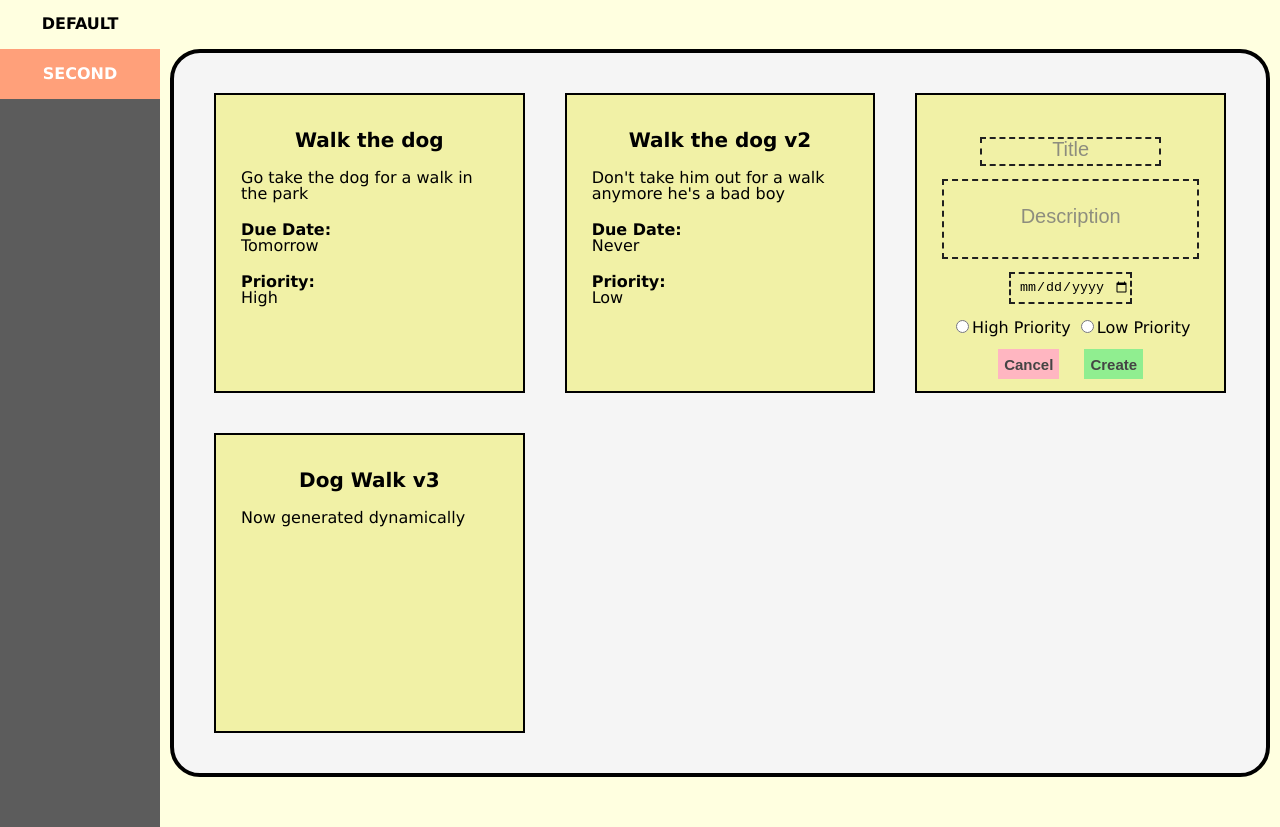
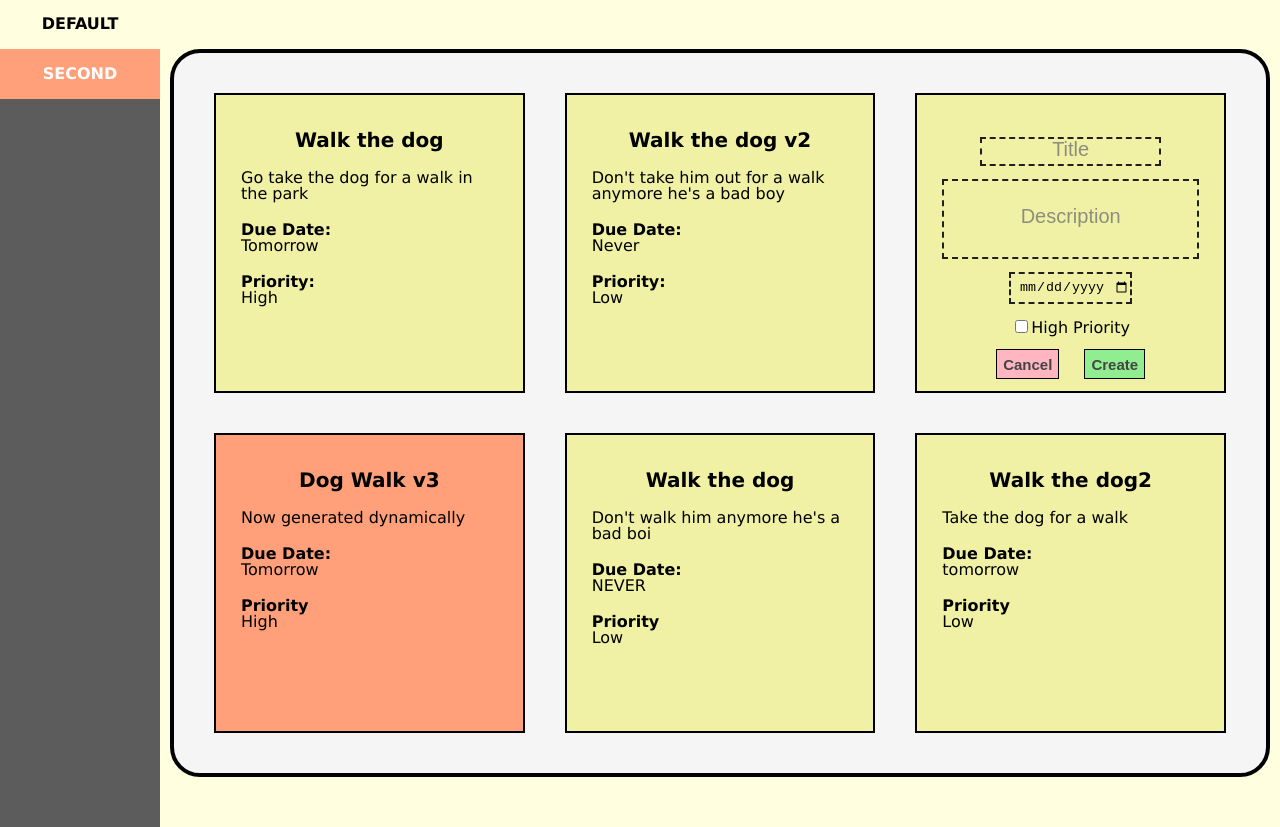
Before and after one commit to lufere/to-do-list, a website with bundled scripts: page dist/index.html in a window 1280 px wide. Shown: the part 101-928 px from the top of the page. Built offline with nearby package versions, Linux system fonts and the light colour scheme.

Commit message:
Created a DOM method to render the list array of a category

```diff
--- a/css/style.css
+++ b/css/style.css
@@ -127,6 +127,7 @@ main{
 
 #newTodo{
     padding-bottom: 5px;
+    /* background-color: rgba(255, 138, 138, 0.815); */
 }
 
 ::placeholder{
@@ -153,7 +154,9 @@ main{
     border: none;
     font-weight: bold;
     font-size: 15px;
-    color: rgb(68, 68, 68)
+    color: rgb(68, 68, 68);
+    cursor: pointer;
+    border: 1px solid black;
 }
 
 #cancel{
@@ -164,11 +167,12 @@ main{
     background-color: lightgreen;
 }
 
-/*
+
 .high{
     background-color: lightsalmon;
 }
 
+/*
 .low{
     background-color: lightgreen;
 }
--- a/src/DOM-manipulation.js
+++ b/src/DOM-manipulation.js
@@ -2,22 +2,55 @@ const DOM = (()=>{
     const createTodo = (todo) =>{
         let todoContainer = document.createElement("div");
         todoContainer.classList.add("todo");
+        //title creation
         let title = document.createElement("h3");
         title.classList.add("title");
         title.innerHTML = todo.title;
+        //description creation
         let description = document.createElement("p");
         description.classList.add("description");
         description.innerHTML = todo.description;
-        let dueDate = document.createElement("p");
+        //dueDate creation
+        let dueDate = document.createElement("div");
+        dueDate.classList.add("dueDate");
+        let dateTitle = document.createElement("p");
+        dateTitle.innerHTML = "Due Date:"
+        let dateValue = document.createElement("p");
+        dateValue.innerHTML = todo.dueDate;
+        dueDate.appendChild(dateTitle);
+        dueDate.appendChild(dateValue);
+        //priority creation
+        let priority = document.createElement("div");
+        priority.classList.add("priority");
+        let priorityTitle = document.createElement("p");
+        priorityTitle.innerHTML = "Priority";
+        let priorityValue = document.createElement("p");
+        if (todo.priority){
+            todoContainer.classList.add("high");
+            priorityValue.innerHTML = "High";
+        }
+        else priorityValue.innerHTML = "Low";
+        priority.appendChild(priorityTitle);
+        priority.appendChild(priorityValue);
+        //apending all sections to the todo div
         todoContainer.appendChild(title);
         todoContainer.appendChild(description);
+        todoContainer.appendChild(dueDate);
+        todoContainer.appendChild(priority);
+        //appending the todo to the DOM
         document.querySelector("#list").appendChild(todoContainer);
+    }
+
+    const render = (list) =>{
+        for (let item of list){
+            createTodo(item);
+        }
     }
 
     const alertme = () =>{
         alert("it works!");
     }
-    return {createTodo, alertme}
+    return {createTodo, alertme, render}
 })()
 
 export default DOM
--- a/src/index.js
+++ b/src/index.js
@@ -80,7 +80,15 @@ function test(e){
 }
 var testObject ={
     title : "Dog Walk v3",
+    description : "Now generated dynamically",
+    dueDate : "Tomorrow",
+    priority: true
+};
+
+var testObject2 ={
+    title : "Dog Walk v3",
     description : "Now generated dynamically"
 };
 // document.querySelector("#one").addEventListener("click",test);
 DOM.createTodo(testObject);
+DOM.render(initial.todoList)
```
Also changed, not shown: dist/index.html, dist/main.js.
